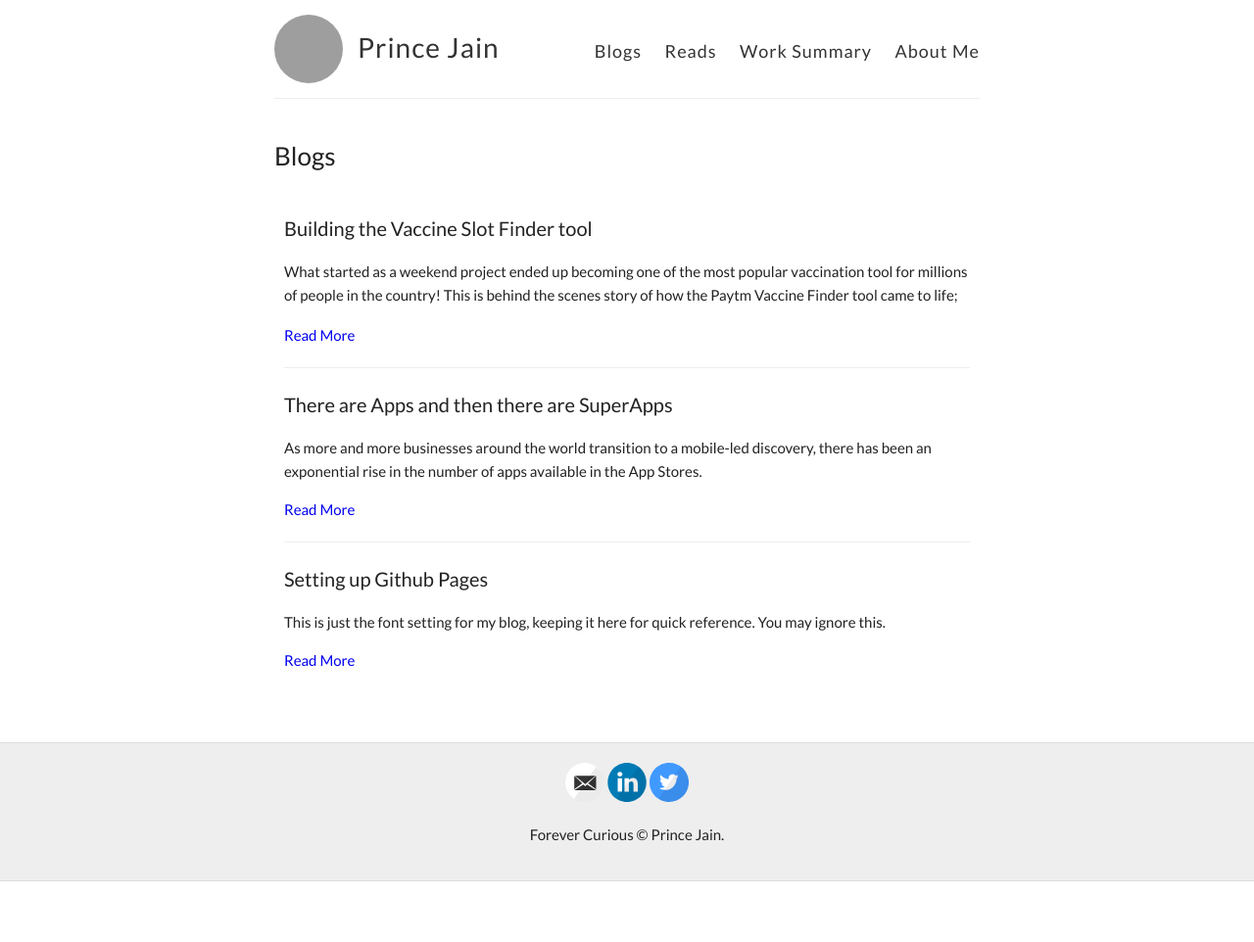
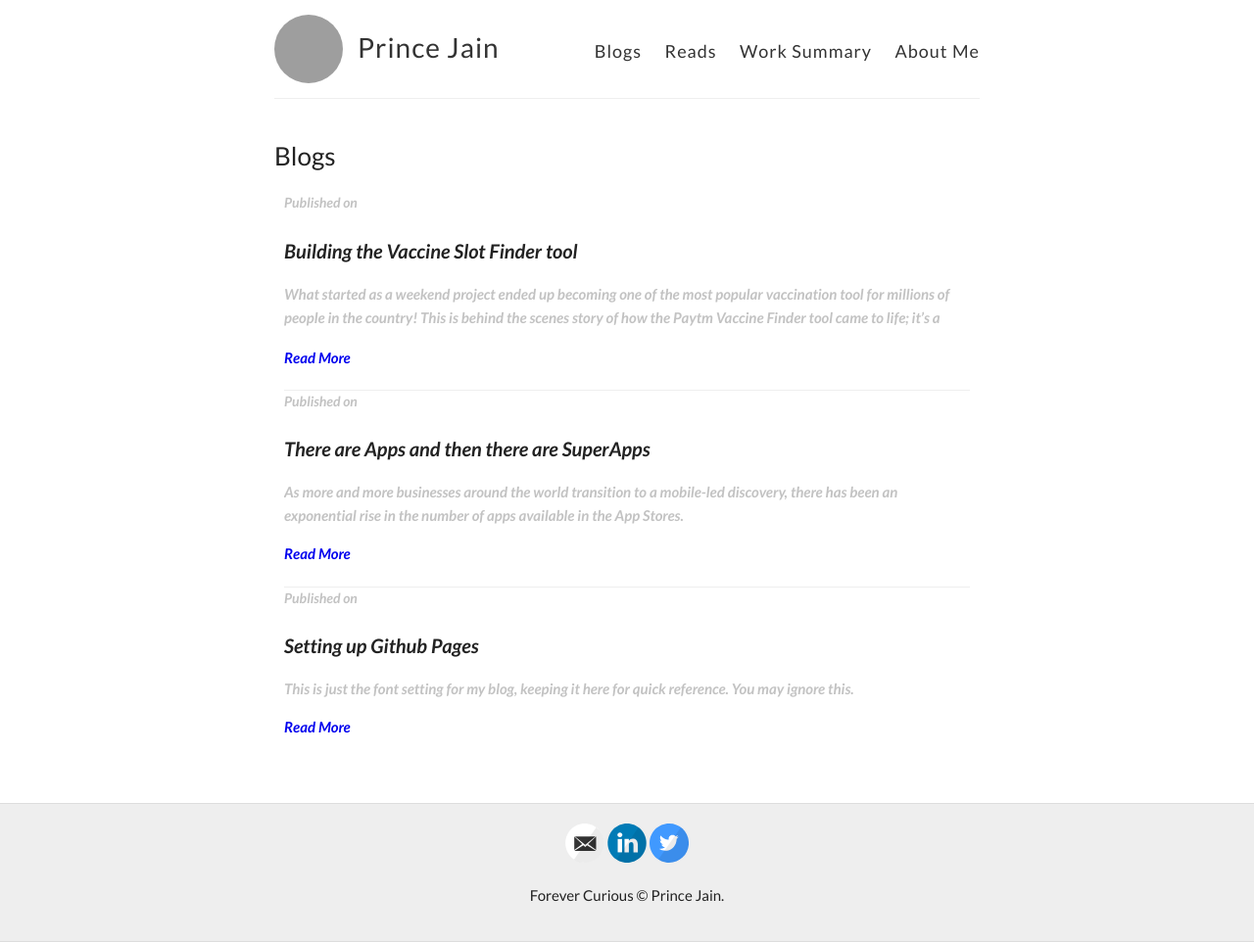
Before and after one commit to product-noob/product-noob.github.io, a Jekyll site: the page built from blog.md, in a window 1280 px wide. Shown: the whole page at 98% size. Built offline with Jekyll 4.4.1, drawn with Linux system fonts in a browser that asks for light colours; before the commit the page ends 900 px from its top, so only the background shows below that; grey boxes are pictures that could not be loaded.

Commit message:
Update blog.html

```diff
--- a/_layouts/blog.html
+++ b/_layouts/blog.html
@@ -6,7 +6,7 @@ layout: default
 <div class="containerblog">
 	<div class="posts"> {% for post in site.posts %}
 		<article class="post">
-			<!-- <div class="date"> Published on {{ page.date | date: "%B %e, %Y" }} </div> -->
+			<div class="date"> Published on {{ page.date | date: "%B %e, %Y" }}
      			<h4><a href="{{ site.baseurl }}{{ post.url }}" class="blogheader">{{ post.title }}</a></h4>
 			<div class="entry"> <div class="blogsubtext">{{ post.excerpt }} </div> </div>
 			<a href="{{ site.baseurl }}{{ post.url }}" class="read-more">Read More</a>
```
